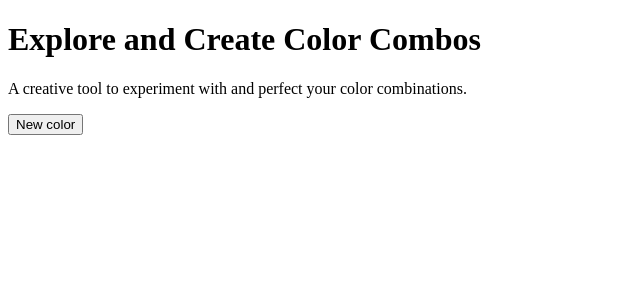
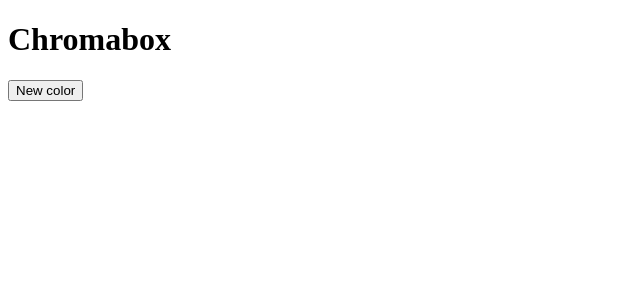
Before and after one commit to fmaclen/chromabox, a SvelteKit app: page / in a window 1280 px wide. Shown: the top 300 px of the page, without its empty margins (0-640 px from the left). Built offline with nearby package versions, Linux system fonts and the light colour scheme.

Commit message:
remove home page text

```diff
--- a/src/routes/+page.svelte
+++ b/src/routes/+page.svelte
@@ -8,8 +8,7 @@
 	const colors: Colord[] = $state([]);
 </script>
 
-<h1>Explore and Create Color Combos</h1>
-<p>A creative tool to experiment with and perfect your color combinations.</p>
+<h1>Chromabox</h1>
 <button onclick={() => colors.push(colord(generateRandomColor()))}>New color</button>
 
 <div class="color-grid">
```
